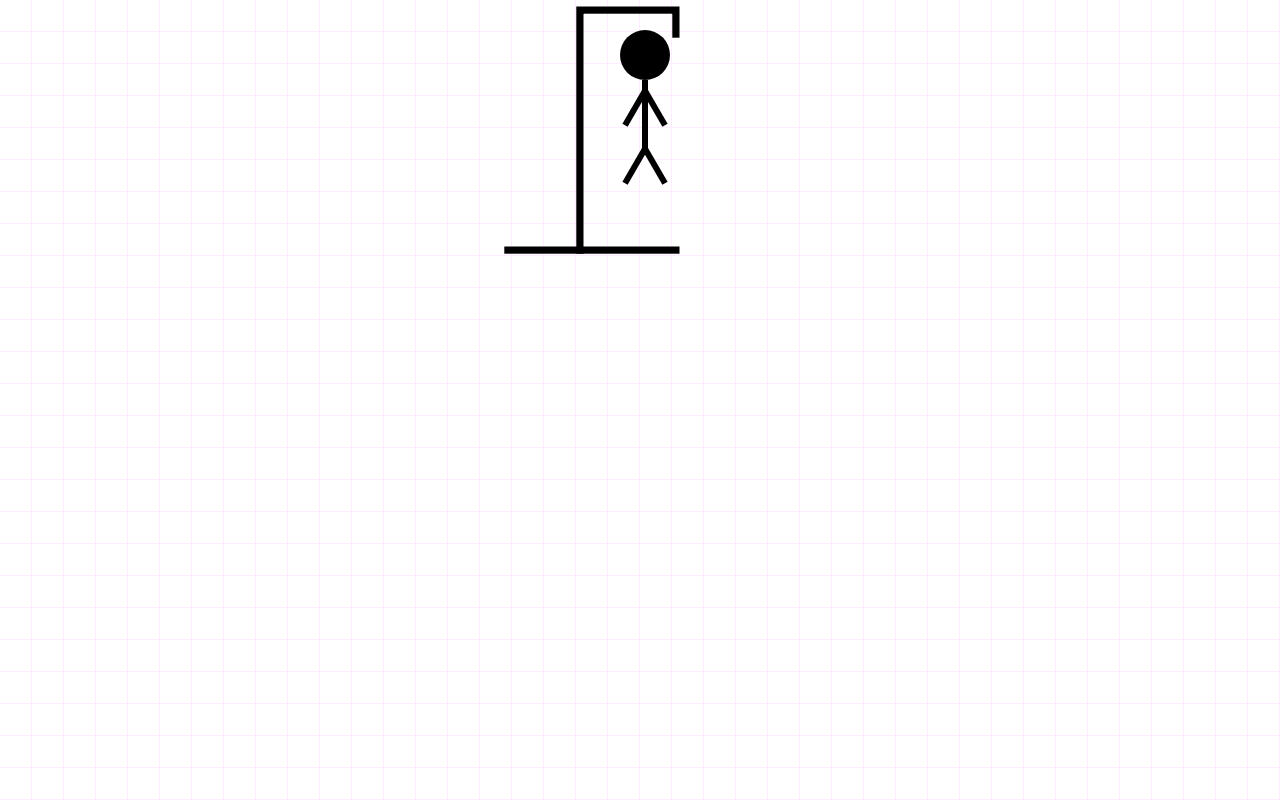
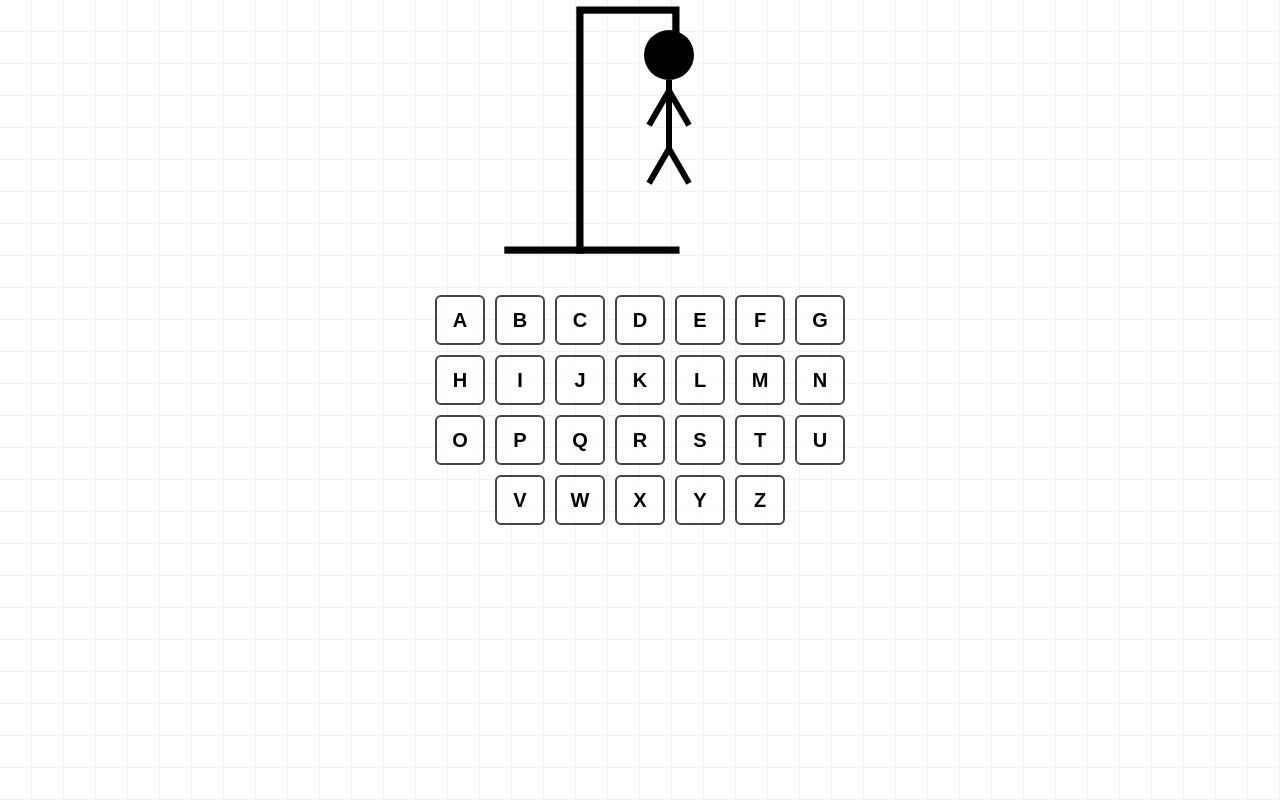
Before and after one commit to alvescleiton/hangman, a Next.js app: page / in a window 1280 px wide. Built offline with nearby package versions, Linux system fonts and the light colour scheme.

Commit message:
Letters layout

```diff
--- /dev/null
+++ b/src/components/Letters/index.tsx
@@ -0,0 +1,15 @@
+import { Container, Letter } from "./styles"
+
+const Letters = () => {
+  const alphabet = "abcdefghijklmnopqrstuvwxyz".split("")
+
+  return (
+    <Container>
+      {alphabet.map(letter => (
+        <Letter key={letter}>{letter}</Letter>
+      ))}
+    </Container>
+  )
+}
+
+export default Letters
--- /dev/null
+++ b/src/components/Letters/styles.ts
@@ -0,0 +1,29 @@
+import styled from 'styled-components'
+
+export const Container = styled.div`
+  display: flex;
+  justify-content: center;
+  align-items: center;
+  flex-wrap: wrap;
+  margin-top: 30px;
+`
+
+export const Letter = styled.button`
+  width: 50px;
+  height: 50px;
+  border: 2px solid #444;
+  color: #000;
+  background: rgba(255,255,255, 0.6);
+  border-radius: 6px;
+  font-size: 20px;
+  font-weight: bold;
+  cursor: pointer;
+  margin: 5px;
+  text-transform: uppercase;
+  transition: .25s all ease;
+
+  &:hover {
+    background: #000;
+    color: #FFF;
+  }
+`
--- a/src/components/Person/styles.ts
+++ b/src/components/Person/styles.ts
@@ -1,13 +1,15 @@
 import styled from 'styled-components'
 
 export const Container = styled.div`
-  position: relative;
+  position: absolute;
+  top: 30px;
+  left: 214px;
 `
 
 export const Head = styled.div`
   position: absolute;
-  top: 30px;
-  left: 190px;
+  top: 0;
+  left: 0;
   width: 50px;
   height: 50px;
   border-radius: 50%;
@@ -16,8 +18,8 @@ export const Head = styled.div`
 
 export const Body = styled.div`
   position: absolute;
-  top: 80px;
-  left: 212px;
+  top: 50px;
+  left: 22px;
   background-color: #000;
   width: 6px;
   height: 70px;
@@ -25,8 +27,8 @@ export const Body = styled.div`
 
 export const LeftArm = styled.div`
   position: absolute;
-  top: 88px;
-  left: 202px;
+  top: 58px;
+  left: 12px;
   background-color: #000;
   width: 6px;
   height: 40px;
@@ -35,8 +37,8 @@ export const LeftArm = styled.div`
 
 export const RightArm = styled.div`
   position: absolute;
-  top: 88px;
-  left: 222px;
+  top: 58px;
+  left: 32px;
   background-color: #000;
   width: 6px;
   height: 40px;
@@ -45,8 +47,8 @@ export const RightArm = styled.div`
 
 export const LeftLeg = styled.div`
   position: absolute;
-  top: 146px;
-  left: 202px;
+  top: 116px;
+  left: 12px;
   background-color: #000;
   width: 6px;
   height: 40px;
@@ -55,8 +57,8 @@ export const LeftLeg = styled.div`
 
 export const RightLeg = styled.div`
   position: absolute;
-  top: 146px;
-  left: 222px;
+  top: 116px;
+  left: 32px;
   background-color: #000;
   width: 6px;
   height: 40px;
--- a/src/pages/index.tsx
+++ b/src/pages/index.tsx
@@ -1,6 +1,7 @@
 import { NextPage } from "next"
 import Background from "../components/Background"
 import Gibbet from "../components/Gibbet"
+import Letters from '../components/Letters'
 import MainContainer from "../components/MainContainer"
 
 const Home: NextPage = () => {
@@ -8,6 +9,7 @@ const Home: NextPage = () => {
     <Background>
       <MainContainer>
         <Gibbet />
+        <Letters />
       </MainContainer>
     </Background>
   )
```
